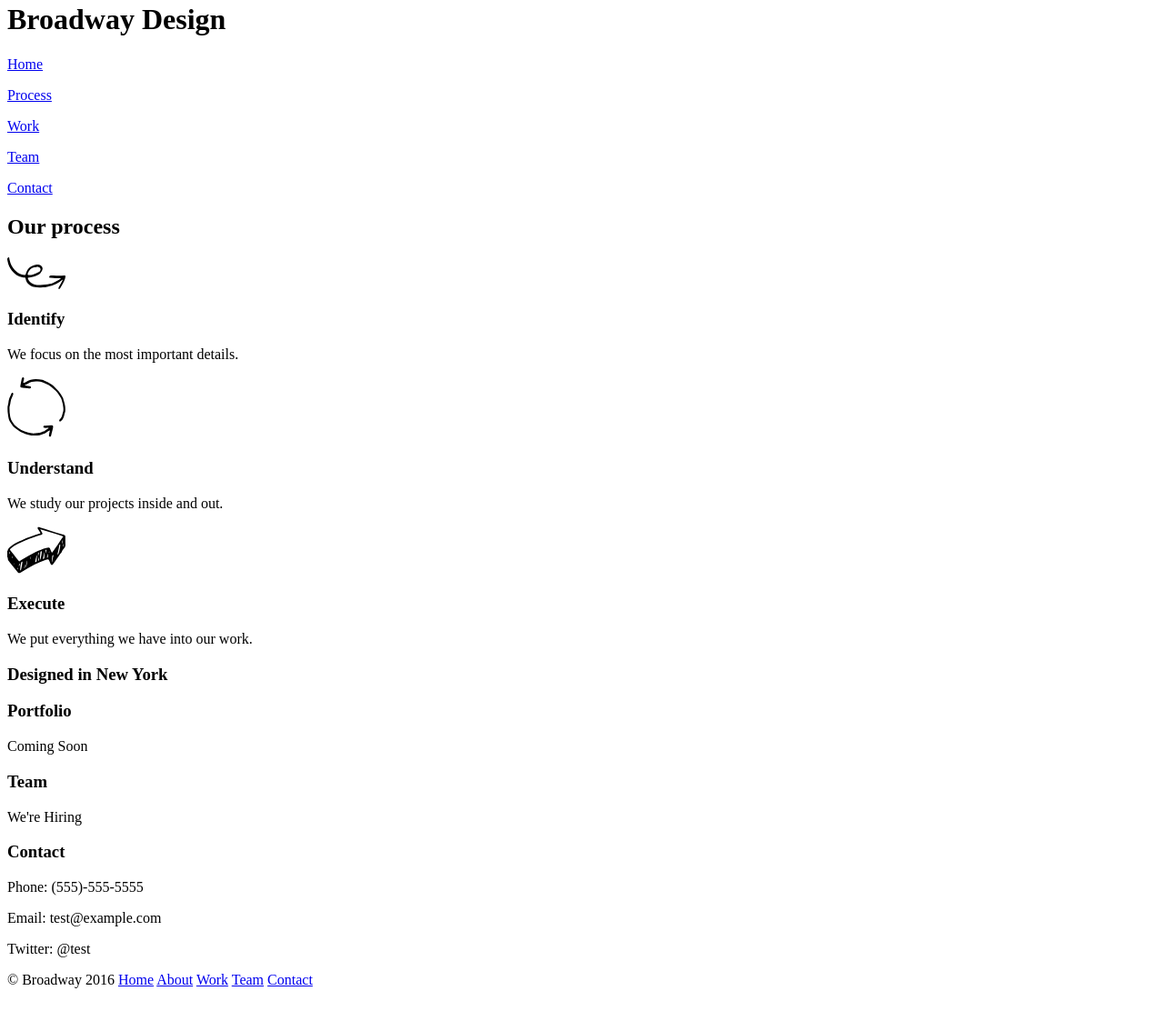
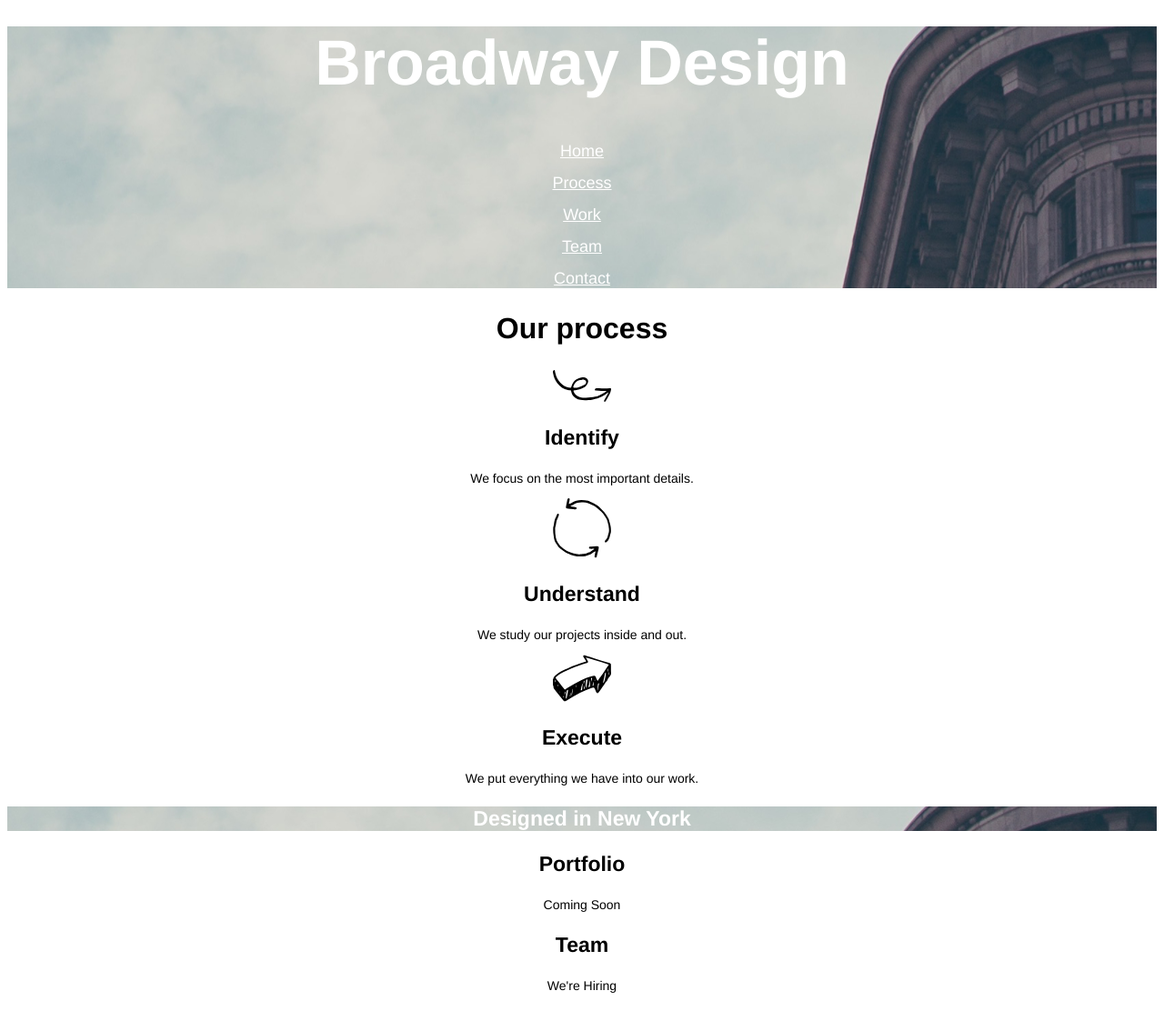
Before and after one commit to mnalevanko/broadway, a plain HTML site: page index.html in a window 1280 px wide. Shown: the part 18-1130 px from the top of the page at 91% size. Drawn offline with Linux system fonts and the light colour scheme.

Commit message:
Add style.css file, changed index.html a little

```diff
--- a/index.html
+++ b/index.html
@@ -34,7 +34,7 @@
     <p>We put everything we have into our work.</p>
   </div>
 
-  <h3>Designed in New York</h3>
+  <h3 id="designed">Designed in New York</h3>
 
   <div id="about">
     <h3>Portfolio</h3>
--- a/resources/css/style.css
+++ b/resources/css/style.css
@@ -0,0 +1,45 @@
+body {
+  text-align: center;
+  font-family: Helvetica, sans-serif;
+}
+
+#header, #designed {
+  background-image: url('../images/the-flatiron-building.png');
+  color: white;
+}
+
+#header h1 {
+  font-weight: bold;
+  font-size: 70px;
+}
+
+#header a {
+  font-size: 18px;
+  color: white;
+}
+
+h2, h3 {
+  font-weight: bold;
+}
+
+h2 {
+  font-size: 32px;
+}
+
+h3 {
+  font-size: 23px;
+}
+
+p {
+  font-size: 14px;
+}
+
+footer {
+  background-color: dimgray;
+}
+
+footer, footer a {
+  font-size: 11px;
+  color: white;
+  text-align: left;
+}
```
